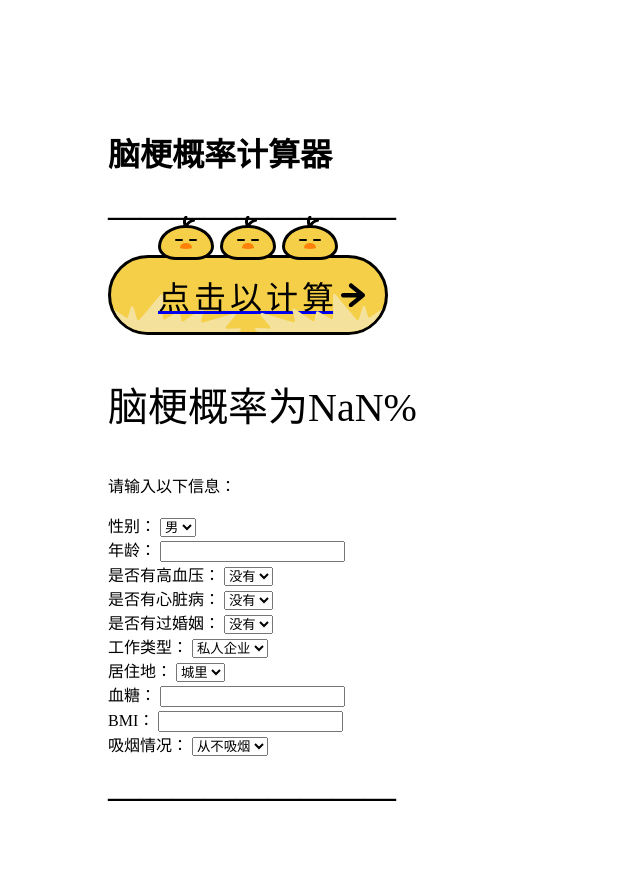
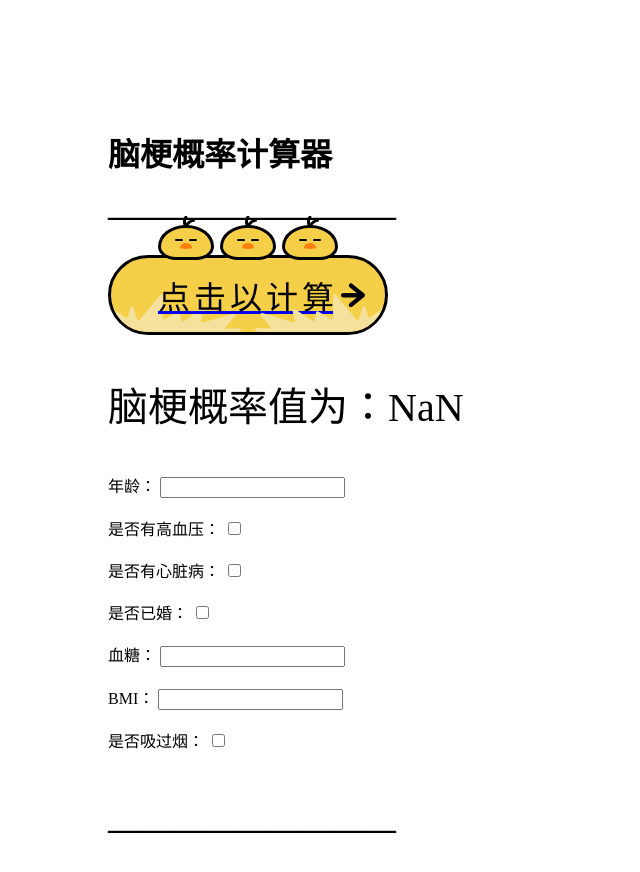
Before and after one commit to JerryLiTT/JerryLiTT.github.io, a plain HTML site: page web/yangtze-river-delta-data-analysis/stroke.html in a window 1280 px wide. Both pictures are taken after a click on the link "点击以计算". Shown: the whole page, without its empty margins (0-640 px from the left). Drawn offline with Linux system fonts and the light colour scheme.

Commit message:
Add files via upload

```diff
--- a/web/yangtze-river-delta-data-analysis/stroke.html
+++ b/web/yangtze-river-delta-data-analysis/stroke.html
@@ -4,22 +4,20 @@
 <head>
     <title>脑梗概率计算器</title>
 
-    <script>
-        function calculateP() {
-            var gender = parseFloat(document.getElementById("gender").value);
-            var age = parseFloat(document.getElementById("age").value);
-            var hypertension = parseFloat(document.getElementById("hypertension").value);
-            var heartDisease = parseFloat(document.getElementById("heartDisease").value);
-            var marriage = parseFloat(document.getElementById("marriage").value);
-            var occupation = parseFloat(document.getElementById("occupation").value);
-            var residence = parseFloat(document.getElementById("residence").value);
-            var bloodSugar = parseFloat(document.getElementById("bloodSugar").value);
-            var bmi = parseFloat(document.getElementById("bmi").value);
-            var smoking = parseFloat(document.getElementById("smoking").value);
+     <script>
+        function calculateProbability() {
+            var age = parseFloat(document.getElementById('age').value);
+            var hypertension = parseFloat(document.getElementById('hypertension').checked ? 1 : 0);
+            var heartDisease = parseFloat(document.getElementById('heartDisease').checked ? 1 : 0);
+            var marriage = parseFloat(document.getElementById('marriage').checked ? 1 : 0);
+            var bloodSugar = parseFloat(document.getElementById('bloodSugar').value);
+            var bmi = parseFloat(document.getElementById('bmi').value);
+            var smoking = parseFloat(document.getElementById('smoking').checked ? 1 : 0);
 
-            var p = 1 / (1 + Math.exp(-(-7.6600 + -0.0105*gender + 0.0724*age + 0.4095*hypertension + 0.2442*heartDisease + -0.2364*marriage + -0.1467*occupation + -0.0768*residence + 0.0038*bloodSugar + 0.0076*bmi + 0.1033*smoking)));
+            var y = -7.9699 + 0.0690 * age + 0.3539 * hypertension + 0.2814 * heartDisease - 0.0304 * marriage + 0.0035 * bloodSugar + 0.0156 * bmi + 0.3159 * smoking;
+            var probability = 1 / (1 + Math.exp(-y));
 
-            document.getElementById("result").innerHTML = "脑梗概率为" + (p * 100).toFixed(10) + "%";
+            document.getElementById('result').innerHTML = '脑梗概率值为：' + probability;
         }
     </script>
 </head>
@@ -32,7 +30,7 @@
 
 
 
-    <a href="#" onclick="calculateP()">
+    <a href="#" onclick="calculateProbability()">
         <div class="button button--bird">
             <div class="button__wrapper">
                 <span class="button__text">点击以计算</span>
@@ -378,62 +376,28 @@
 
     <p id="result"></p>
 
-    <p>请输入以下信息：</p>
-    <label for="gender">性别：</label>
-    <select id="gender">
-        <option value="0">男</option>
-        <option value="1">女</option>
-    </select><br>
 
-    <label for="age">年龄：</label>
-    <input type="number" id="age"><br>
+    <form>
 
-    <label for="hypertension">是否有高血压：</label>
-    <select id="hypertension">
-        <option value="0">没有</option>
-        <option value="1">有</option>
-    </select><br>
+        <label for="age">年龄：</label>
+        <input type="number" id="age"><br><br>
+        <label for="hypertension">是否有高血压：</label>
+        <input type="checkbox" id="hypertension"><br><br>
+        <label for="heartDisease">是否有心脏病：</label>
+        <input type="checkbox" id="heartDisease"><br><br>
+        <label for="marriage">是否已婚：</label>
+        <input type="checkbox" id="marriage"><br><br>
+        <label for="bloodSugar">血糖：</label>
+        <input type="number" id="bloodSugar"><br><br>
+        <label for="bmi">BMI：</label>
+        <input type="number" id="bmi"><br><br>
+        <label for="smoking">是否吸过烟：</label>
+        <input type="checkbox" id="smoking"><br><br>
 
-    <label for="heartDisease">是否有心脏病：</label>
-    <select id="heartDisease">
-        <option value="0">没有</option>
-        <option value="1">有</option>
-    </select><br>
+        <p id="result"></p>
 
-    <label for="marriage">是否有过婚姻：</label>
-    <select id="marriage">
-        <option value="0">没有</option>
-        <option value="1">有</option>
-    </select><br>
 
-    <label for="occupation">工作类型：</label>
-    <select id="occupation">
-        <option value="0">私人企业</option>
-        <option value="1">政府部门</option>
-        <option value="2">自雇人士</option>
-        <option value="3">儿童</option>
-    </select><br>
-
-    <label for="residence">居住地：</label>
-    <select id="residence">
-        <option value="0">城里</option>
-        <option value="1">乡下</option>
-    </select><br>
-
-    <label for="bloodSugar">血糖：</label>
-    <input type="number" id="bloodSugar"><br>
-
-    <label for="bmi">BMI：</label>
-    <input type="number" id="bmi"><br>
-
-    <label for="smoking">吸烟情况：</label>
-    <select id="smoking">
-        <option value="0">从不吸烟</option>
-        <option value="1">不清楚</option>
-        <option value="2">过去吸烟</option>
-        <option value="3">在吸烟</option>
-    </select><br>
-
+    </form>
 
 
 
```
